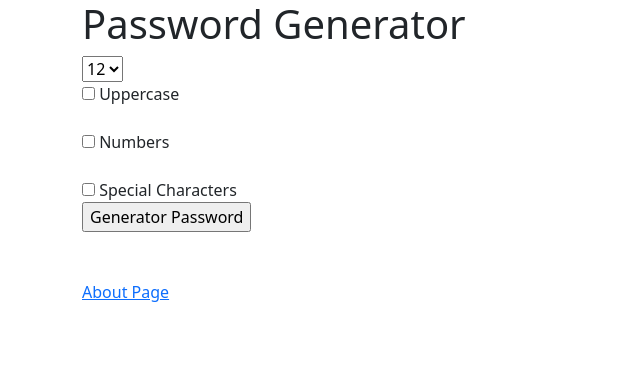
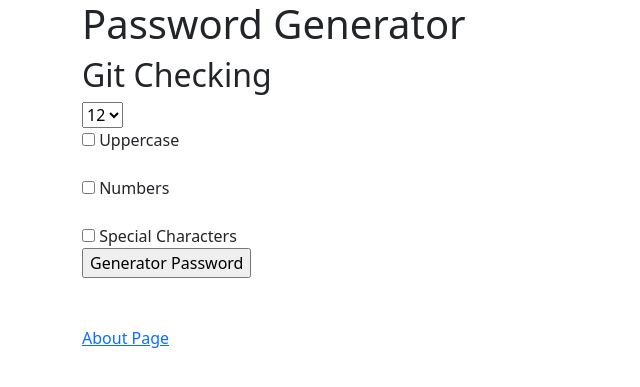
Before and after one commit to kamalpthk/Python-project-c1, a Django app: page / in a window 1280 px wide. Shown: the top 387 px of the page, without its empty margins (0-640 px from the left). Run offline with Django 3.2, Linux system fonts and the light colour scheme.

Commit message:
I made some tweaks

```diff
--- a/password_generator/templates/generator/home.html
+++ b/password_generator/templates/generator/home.html
@@ -10,6 +10,7 @@
 <div class="container text-center>">
 
 <h1> Password Generator</h1>
+    <h2>Git Checking</h2>
 <body>
 <form action="password">
     <! –– <form action="{% url 'password' %}">
```
